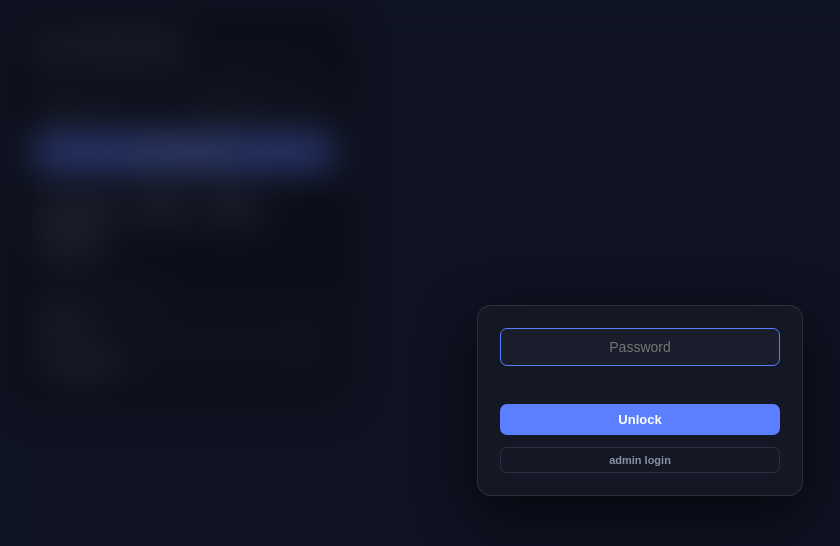
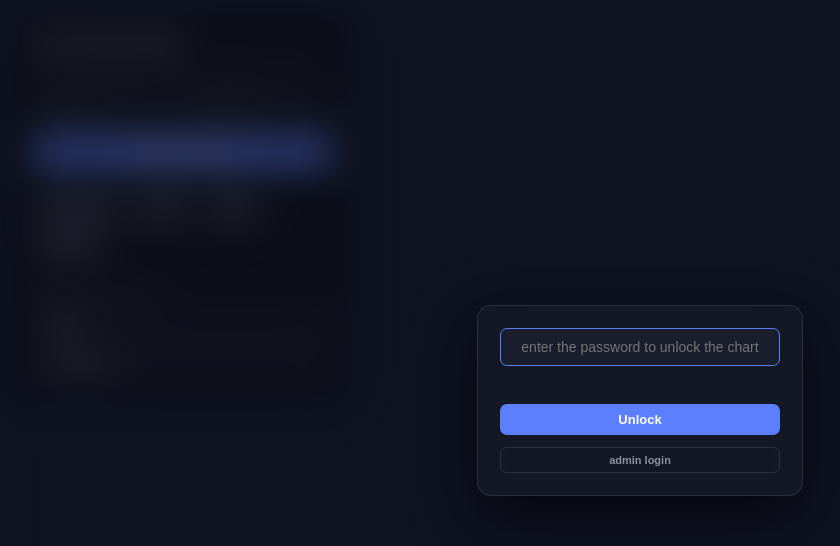
Before and after one commit to plamistef/the-chart, a website: page index.html in a window 1280 px wide. Shown: the whole page, without its empty margins (0-840 px from the left). Drawn offline with nearby package versions, Linux system fonts and the light colour scheme.

Commit message:
Update password input placeholder text

```diff
--- a/index.html
+++ b/index.html
@@ -88,7 +88,7 @@
 
 <div id="authOverlay">
   <div id="authCard">
-    <input type="password" id="authPassword" placeholder="Password" autocomplete="off">
+    <input type="password" id="authPassword" placeholder="enter the password to unlock the chart" autocomplete="off">
     <p id="authError"></p>
     <button id="unlockBtn">Unlock</button>
     <button id="adminBtn">admin login</button>
```
